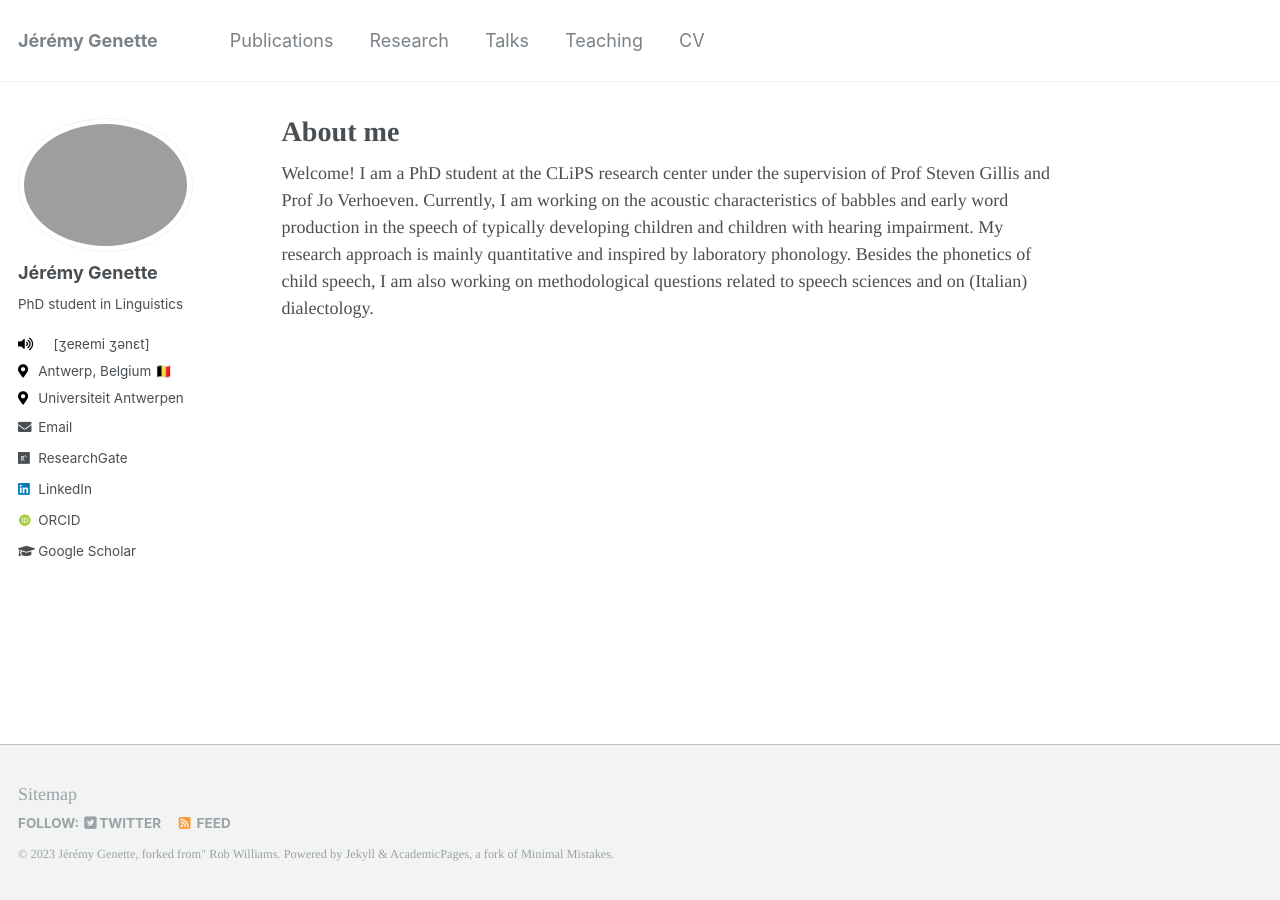
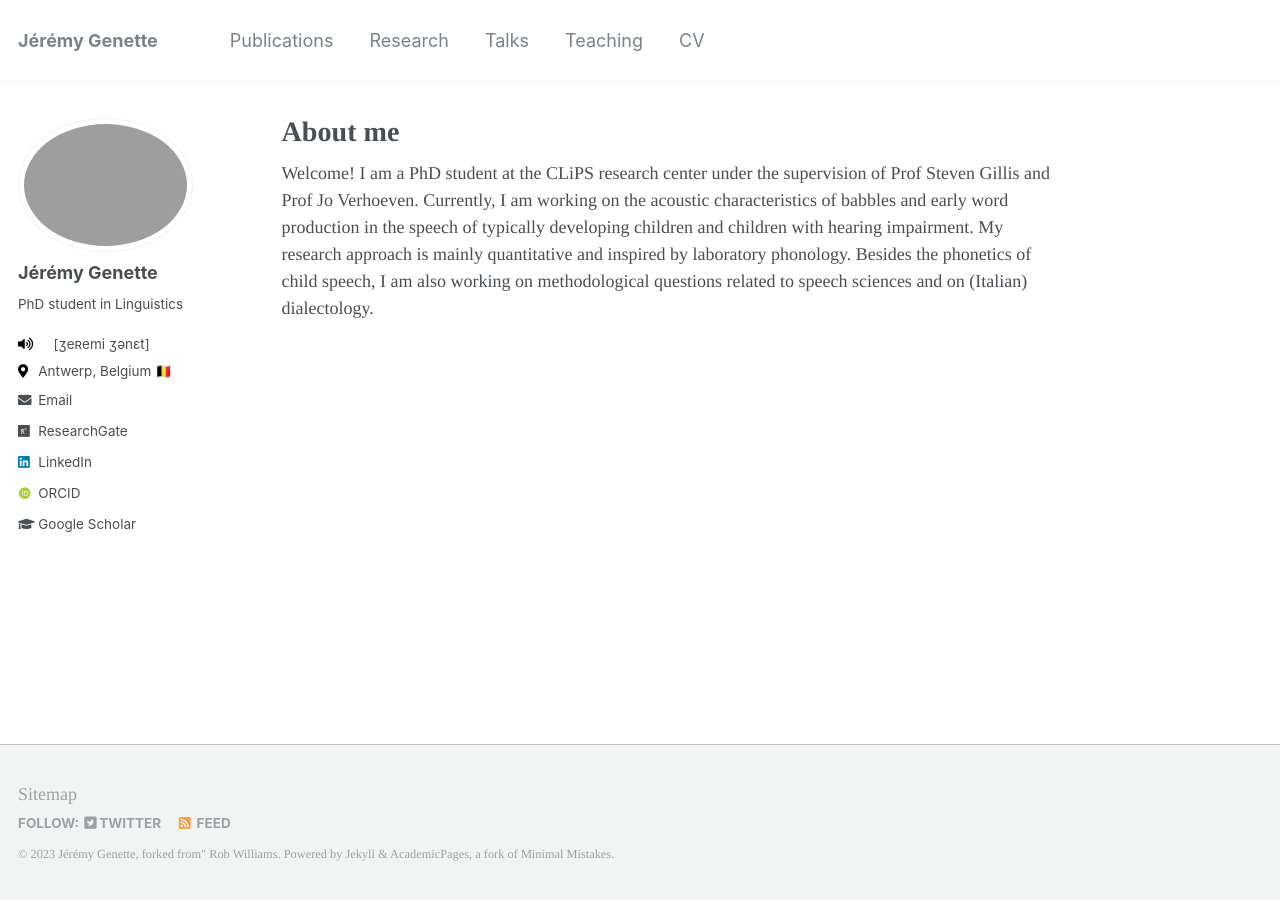
Before and after one commit to jgenette/jgenette.github.io, a Jekyll site: the page built from _pages/about.md, in a window 1280 px wide. Built offline with Jekyll 4.4.1, drawn with Linux system fonts in a browser that asks for light colours; some web fonts are replaced.

Commit message:
Update _config.yml

```diff
--- a/_config.yml
+++ b/_config.yml
@@ -87,7 +87,7 @@ author:
   bio              : "PhD student in Linguistics"
   pronunciation    : "[ʒeʀemi ʒənɛt]"
   location         : "Antwerp, Belgium 🇧🇪"
-  employer         : "Universiteit Antwerpen"
+  employer         :
   pubmed           :
   orcid            : "https://orcid.org/0000-0002-1782-6656"
   googlescholar    : "https://scholar.google.com/citations?user=4PhgZFcAAAAJ&hl=en"
```
